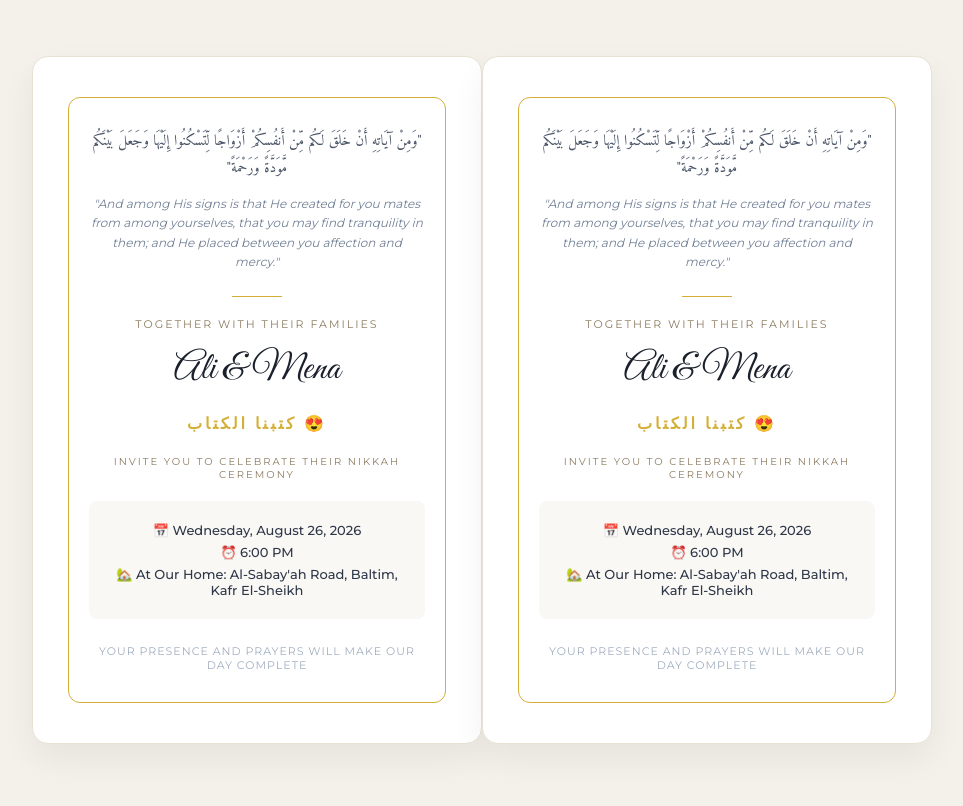
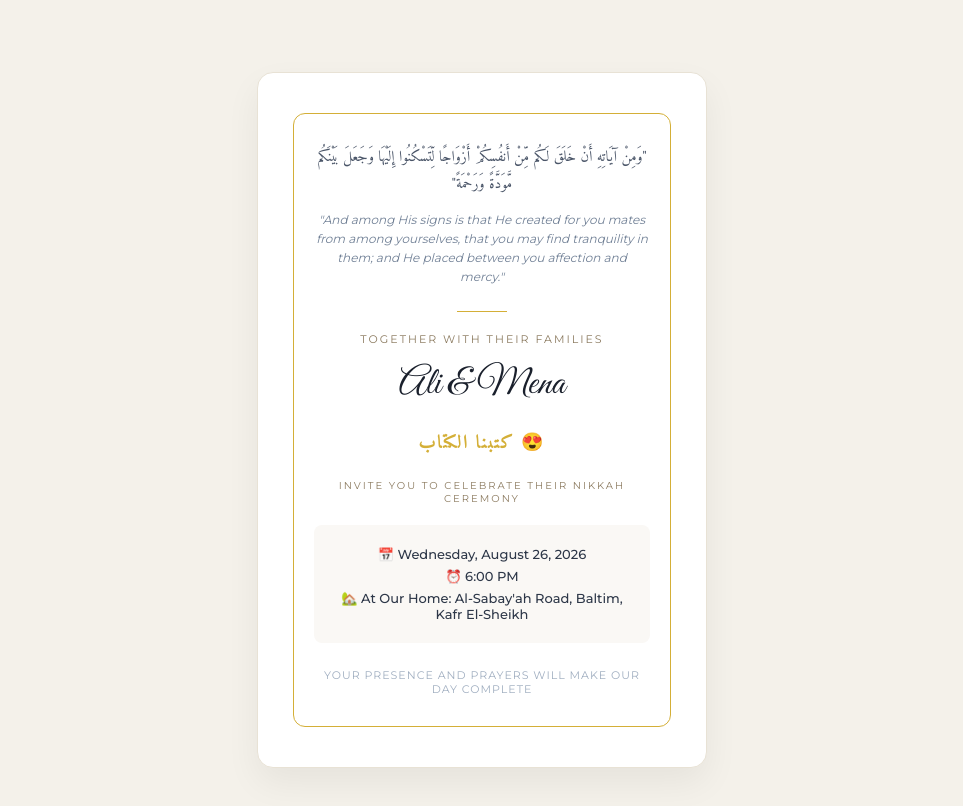
Before and after one commit to mahmodmohamedtawfeek177-jpg/Mnon-, a plain HTML site: page index.html in a window 1280 px wide. Shown: the whole page, without its empty margins (158-1121 px from the left). Drawn offline with Linux system fonts and the light colour scheme.

Commit message:
Improve HTML structure and styles for invitation
Added viewport meta tag and updated styles for better layout. Removed redundant HTML and adjusted event title formatting.

```diff
--- a/index.html
+++ b/index.html
@@ -2,6 +2,8 @@
 <html lang="en">
 <head>
 <meta charset="UTF-8">
+<meta name="viewport" content="width=device-width, initial-scale=1.0">
+<title>Wedding Invitation</title>
 <style>
   @import url('https://fonts.googleapis.com/css2?family=Cinzel:wght@500;700&family=Great+Vibes&family=Montserrat:wght@300;400;500&family=Amiri&display=swap');
 
@@ -12,6 +14,7 @@
     align-items: center;
     min-height: 100vh;
     margin: 0;
+    padding: 20px 0;
     font-family: 'Montserrat', sans-serif;
   }
 
@@ -74,11 +77,10 @@
   }
 
   .event-title {
-    font-family: 'Cinzel', serif;
-    font-size: 16px;
-    letter-spacing: 3px;
+    font-family: 'Cinzel', 'Amiri', serif;
+    font-size: 18px;
+    letter-spacing: 2px;
     color: #d4af37;
-    text-transform: uppercase;
     font-weight: 700;
     margin-bottom: 20px;
   }
@@ -124,151 +126,7 @@
 
     <div class="names">Ali & Mena</div>
 
-    <div class="event-title">كتبنا الكتاب 😍 </div>
-
-    <div class="intro-text" style="font-size: 10px; margin-bottom: 0;">Invite you to celebrate their Nikkah Ceremony</div>
-
-    <div class="details-box">
-      <div class="detail-item">📅 Wednesday, August 26, 2026</div>
-      <div class="detail-item">⏰ 6:00 PM</div>
-      <div class="detail-item">🏡 At Our Home: Al-Sabay'ah Road, Baltim, Kafr El-Sheikh</div>
-    </div>
-
-    <div class="footer-text">
-      YOUR PRESENCE AND PRAYERS WILL MAKE OUR DAY COMPLETE
-    </div>
-
-  </div>
-</div>
-
-</body>
-</html><!DOCTYPE html>
-<html lang="en">
-<head>
-<meta charset="UTF-8">
-<style>
-  @import url('https://fonts.googleapis.com/css2?family=Cinzel:wght@500;700&family=Great+Vibes&family=Montserrat:wght@300;400;500&family=Amiri&display=swap');
-
-  body {
-    background-color: #f4f1ea;
-    display: flex;
-    justify-content: center;
-    align-items: center;
-    min-height: 100vh;
-    margin: 0;
-    font-family: 'Montserrat', sans-serif;
-  }
-
-  .card-container {
-    width: 450px;
-    background: #ffffff;
-    padding: 40px 35px;
-    border-radius: 16px;
-    box-shadow: 0 15px 35px rgba(0,0,0,0.06);
-    border: 1px solid #e8e2d5;
-    position: relative;
-    text-align: center;
-    box-sizing: border-box;
-  }
-
-  .inner-border {
-    border: 1px solid #d4af37;
-    padding: 30px 20px;
-    border-radius: 12px;
-    position: relative;
-  }
-
-  .quran-ar {
-    font-family: 'Amiri', serif;
-    font-size: 15px;
-    color: #4a5568;
-    line-height: 1.8;
-    margin-bottom: 12px;
-    direction: rtl;
-  }
-
-  .quran-en {
-    font-size: 12px;
-    color: #718096;
-    font-style: italic;
-    line-height: 1.6;
-    margin-bottom: 25px;
-  }
-
-  .divider {
-    width: 50px;
-    height: 1px;
-    background: #d4af37;
-    margin: 0 auto 20px;
-  }
-
-  .intro-text {
-    font-size: 11px;
-    letter-spacing: 2px;
-    text-transform: uppercase;
-    color: #8c7b60;
-    margin-bottom: 15px;
-  }
-
-  .names {
-    font-family: 'Great Vibes', cursive;
-    font-size: 38px;
-    color: #1a202c;
-    margin: 10px 0 20px;
-  }
-
-  .event-title {
-    font-family: 'Cinzel', serif;
-    font-size: 16px;
-    letter-spacing: 3px;
-    color: #d4af37;
-    text-transform: uppercase;
-    font-weight: 700;
-    margin-bottom: 20px;
-  }
-
-  .details-box {
-    background: #faf8f5;
-    border-radius: 8px;
-    padding: 15px;
-    margin-top: 20px;
-  }
-
-  .detail-item {
-    font-size: 13px;
-    color: #2d3748;
-    margin: 6px 0;
-    font-weight: 500;
-  }
-
-  .footer-text {
-    font-size: 11px;
-    color: #a0aec0;
-    margin-top: 25px;
-    letter-spacing: 1px;
-  }
-</style>
-</head>
-<body>
-
-<div class="card-container">
-  <div class="inner-border">
-
-    <div class="quran-ar">
-      "وَمِنْ آيَاتِهِ أَنْ خَلَقَ لَكُم مِّنْ أَنفُسِكُمْ أَزْوَاجًا لِّتَسْكُنُوا إِلَيْهَا وَجَعَلَ بَيْنَكُم مَّوَدَّةً وَرَحْمَةً"
-    </div>
-
-    <div class="quran-en">
-      "And among His signs is that He created for you mates from among yourselves, that you may find tranquility in them; and He placed between you affection and mercy."
-    </div>
-
-    <div class="divider"></div>
-
-    <div class="intro-text">Together with their families</div>
-
-    <div class="names">Ali & Mena</div>
-
-    <div class="event-title">كتبنا الكتاب 😍 </div>
+    <div class="event-title">كتبنا الكتاب 😍</div>
 
     <div class="intro-text" style="font-size: 10px; margin-bottom: 0;">Invite you to celebrate their Nikkah Ceremony</div>
 
```
